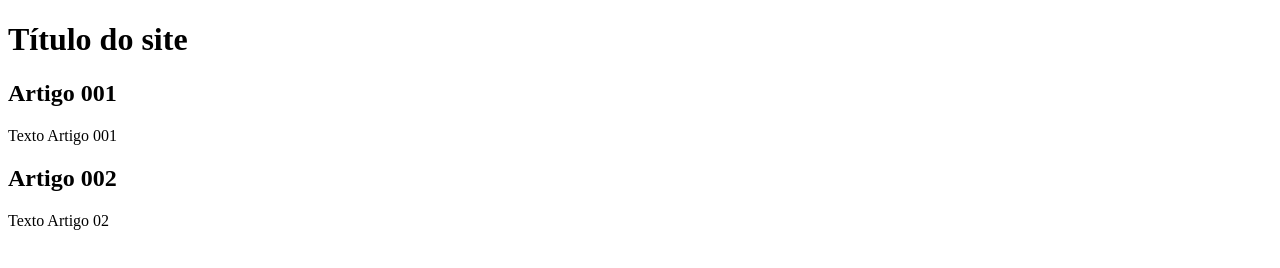
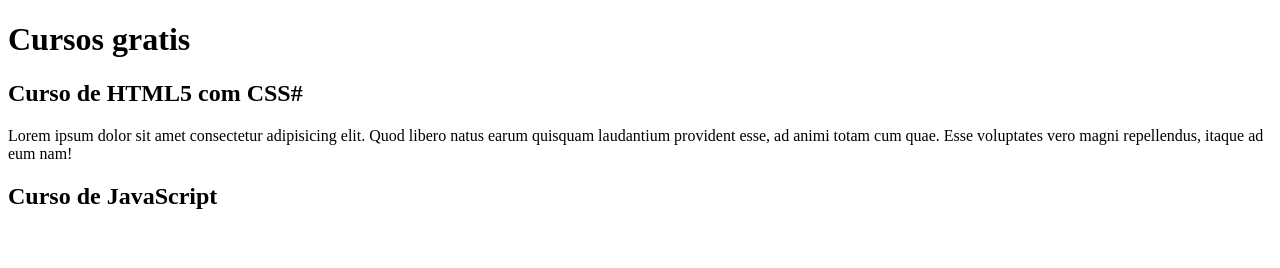
Before and after one commit to ANDRE-SANTOSDS/projeto-site, a plain HTML site: page index.html in a window 1280 px wide. Drawn offline with Linux system fonts and the light colour scheme.

Commit message:
Comecei a escrever o conteúdo

```diff
--- a/index.html
+++ b/index.html
@@ -3,20 +3,20 @@
 <head>
     <meta charset="UTF-8">
     <meta name="viewport" content="width=device-width, initial-scale=1.0">
-    <title>Título do site</title>
+    <title></title>
 </head>
 <body>
     <main>
         <header>
-            <h1>Título do site</h1>
+            <h1>Cursos gratis</h1>
         </header>
         <article>
-            <h2>Artigo 001</h2>
-            <p>Texto Artigo 001</p>
+            <h2>Curso de HTML5 com CSS#</h2>
+            <p>Lorem ipsum dolor sit amet consectetur adipisicing elit. Quod libero natus earum quisquam laudantium provident esse, ad animi totam cum quae. Esse voluptates vero magni repellendus, itaque ad eum nam!</p>
         </article>
         <article>
-            <h2>Artigo 002</h2>
-            <p>Texto Artigo 02</p>
+            <h2>Curso de JavaScript</h2>
+            <p></p>
         </article>
     </main>
 </body>
```
